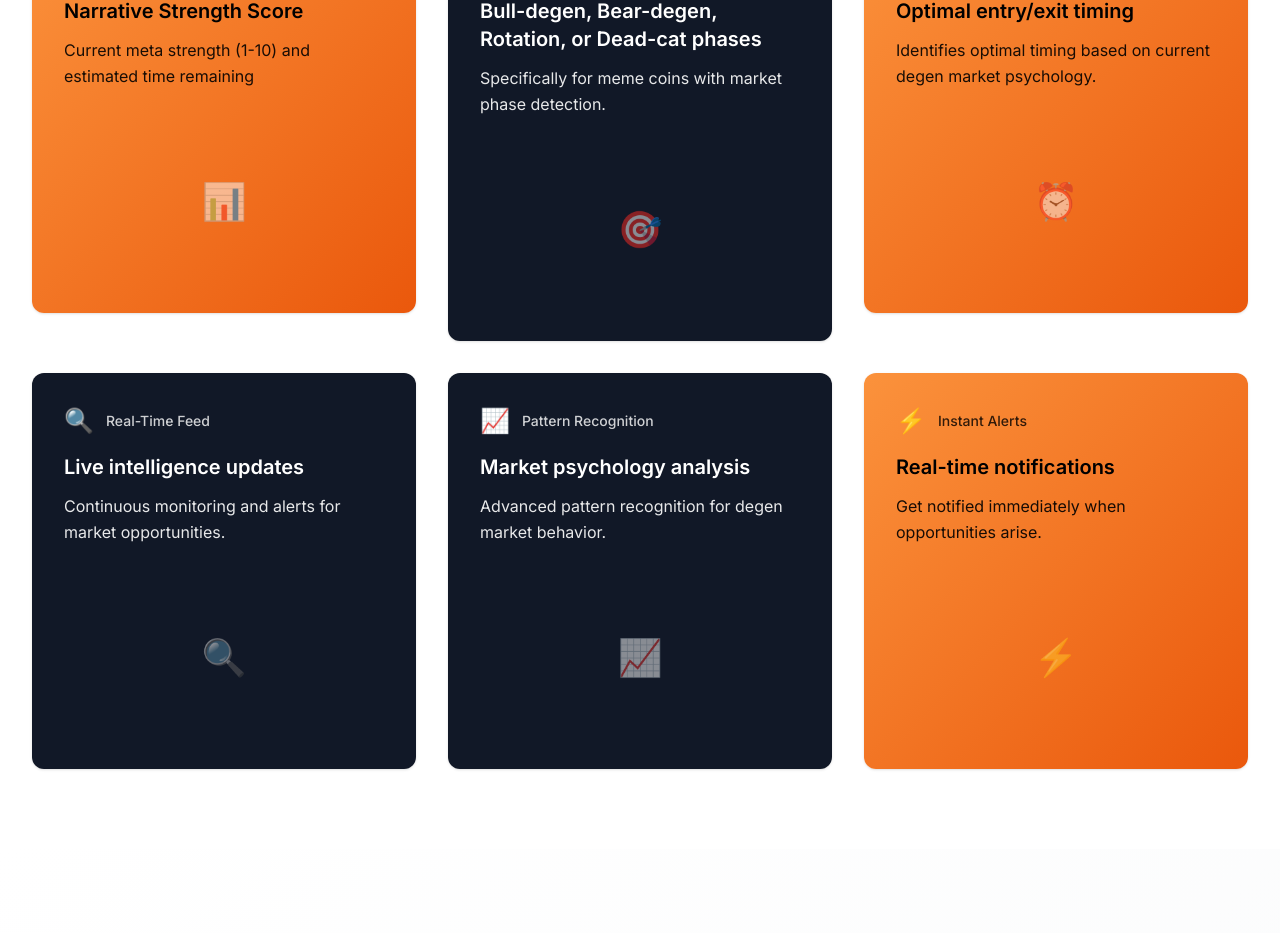
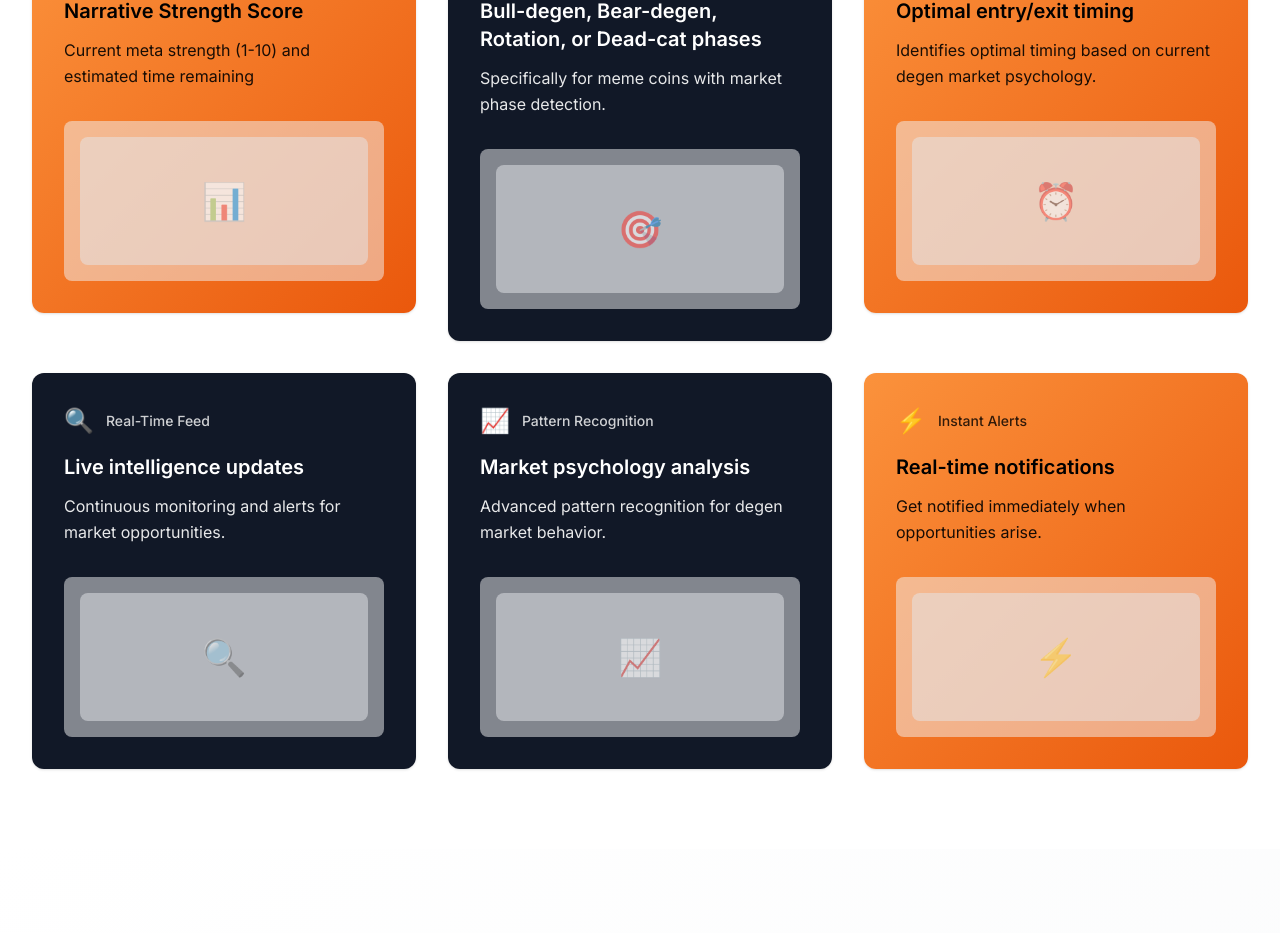
Before and after one commit to Fxlando/websitebuilder, a Next.js app: page / in a window 1280 px wide. Shown: the part 3219-4152 px from the top of the page. Built offline with nearby package versions, Linux system fonts and the light colour scheme; no server answers.

Commit message:
Add back light grayish background to emoji container areas

```diff
--- a/src/components/sections/AppsSection.tsx
+++ b/src/components/sections/AppsSection.tsx
@@ -153,11 +153,11 @@ export const AppsSection = () => {
 
                   {/* Mock App Screenshot */}
                   <motion.div
-                    className="rounded-lg p-4 mt-8"
+                    className="bg-gray-100/50 rounded-lg p-4 mt-8"
                     whileHover={{ scale: 1.05 }}
                     transition={{ duration: 0.2 }}
                   >
-                    <div className="rounded-lg h-32 flex items-center justify-center">
+                    <div className="bg-gray-200/50 rounded-lg h-32 flex items-center justify-center">
                       <motion.span
                         className="text-4xl opacity-50"
                         whileHover={{ scale: 1.2, rotate: 10 }}
```
